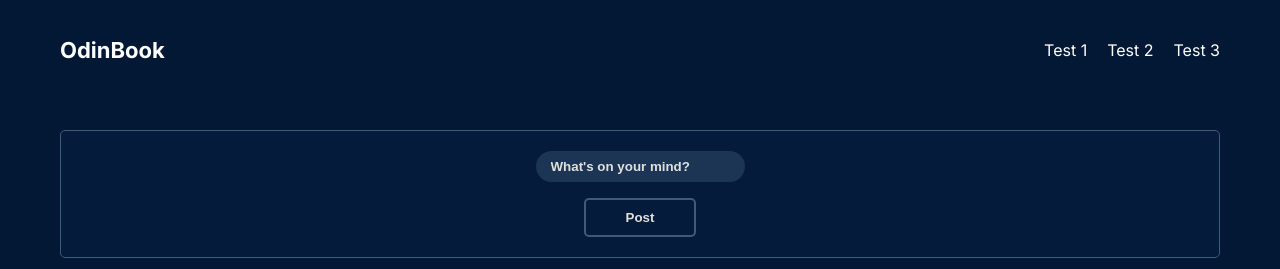
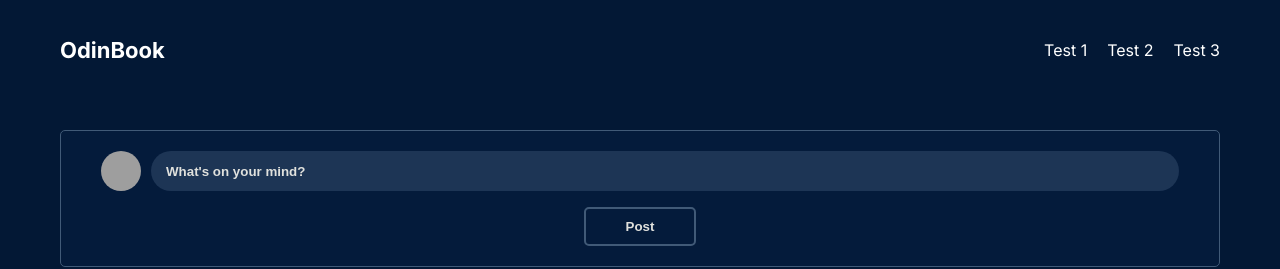
Before and after one commit to MarekRykaczewski/odin-book, a Next.js app: page / in a window 1280 px wide. Shown: the top 269 px of the page. Built offline with nearby package versions, Linux system fonts and the light colour scheme; grey boxes are pictures that could not be loaded.

Commit message:
submit post styling

```diff
--- a/src/app/page.module.css
+++ b/src/app/page.module.css
@@ -17,10 +17,26 @@
     align-items: center;
 }
 
+.top {
+    display: flex;
+    gap: 10px;
+    width: 100%;
+    justify-content: space-around;
+}
+
+.imgContainer {
+    position: relative;
+    height: 40px;
+    width: 40px;
+    overflow: hidden;
+    border-radius: 100%;
+}
+
 .input {
     padding: 8px 15px;
     border-radius: 25px;
     border: none;
+    flex: 1;
     color: #E0E1DD;
     font-weight: bold;
     background-color: #1D3555;
--- a/src/app/page.tsx
+++ b/src/app/page.tsx
@@ -6,7 +6,12 @@ export default function Home() {
   return (
     <div className={styles.container}>
       <form action="" className={styles.form}>
-        <input className={styles.input} placeholder="What's on your mind?" type="text" name="" id="" />
+        <div className={styles.top}>
+          <div className={styles.imgContainer}>
+            <Image alt='' fill={true} src="https://images.pexels.com/photos/810775/pexels-photo-810775.jpeg?auto=compress&cs=tinysrgb&w=1260&h=750&dpr=1"/>
+          </div>
+          <input className={styles.input} placeholder="What's on your mind?" type="text" name="" id="" />
+        </div>
         <button className={styles.button}>Post</button>
       </form>
       <Post />
```
